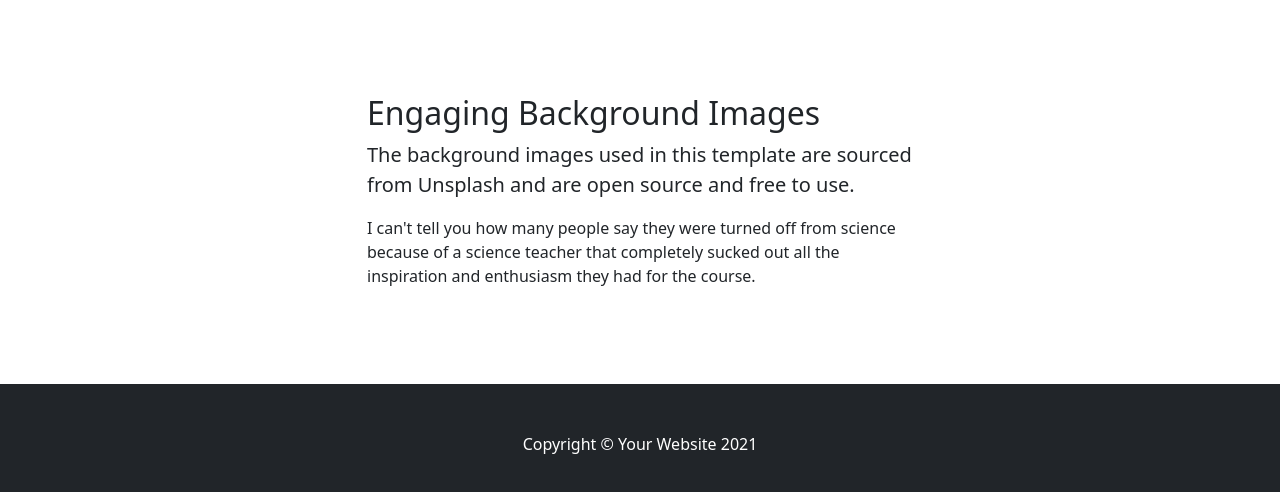
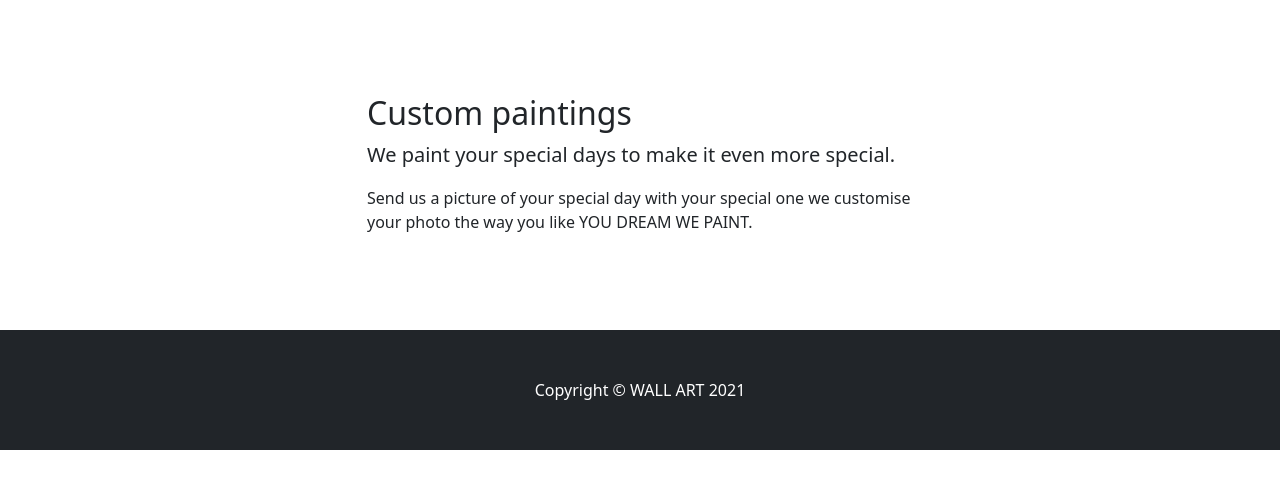
Before and after one commit to HarshithaMaruthi/task-1, a plain HTML site: page index.html in a window 1280 px wide. Shown: the part 1250-1742 px from the top of the page. After the commit the page ends 1700 px from the top, so only its background shows below. Drawn offline with nearby package versions, Linux system fonts and the light colour scheme; files that its build step writes are made by us from their sources; a script that the page names is missing.

Commit message:
Update index.html

```diff
--- a/index.html
+++ b/index.html
@@ -5,7 +5,7 @@
         <meta name="viewport" content="width=device-width, initial-scale=1, shrink-to-fit=no" />
         <meta name="description" content="" />
         <meta name="author" content="" />
-        <title> Wall Paintings - Wall Paintings Template</title>
+        <title> Wall Art - Wall Paintings Template</title>
         <!-- Favicon-->
         <link rel="icon" type="image/x-icon" href="assets/favicon.ico" />
         <!-- Core theme CSS (includes Bootstrap)-->
@@ -47,7 +47,7 @@
             </div>
         </section>
         <!-- Image element - set the background image for the header in the line below-->
-        <div class="py-5 bg-image-full" style="background-image: url('https://source.unsplash.com/4ulffa6qoKA/1200x800')">
+        <div class="py-5 bg-image-full" style="background-image: url('C:\Users\Harshitha M\Documents\GitHub\task-01\assets')">
             <!-- Put anything you want here! The spacer below with inline CSS is just for demo purposes!-->
             <div style="height: 20rem"></div>
         </div>
@@ -56,16 +56,16 @@
             <div class="container my-5">
                 <div class="row justify-content-center">
                     <div class="col-lg-6">
-                        <h2>Engaging Background Images</h2>
-                        <p class="lead">The background images used in this template are sourced from Unsplash and are open source and free to use.</p>
-                        <p class="mb-0">I can't tell you how many people say they were turned off from science because of a science teacher that completely sucked out all the inspiration and enthusiasm they had for the course.</p>
+                        <h2> Custom paintings</h2>
+                       <p class="lead">We paint your special days to make it even more special.</p>
+                        <p class="mb-0">Send us a picture of your special day with your special one we customise your photo the way you like YOU DREAM WE PAINT.</p>
                     </div>
                 </div>
             </div>
         </section>
         <!-- Footer-->
         <footer class="py-5 bg-dark">
-            <div class="container"><p class="m-0 text-center text-white">Copyright &copy; Your Website 2021</p></div>
+            <div class="container"><p class="m-0 text-center text-white">Copyright &copy; WALL ART 2021</p></div>
         </footer>
         <!-- Bootstrap core JS-->
         <script src="https://cdn.jsdelivr.net/npm/bootstrap@5.1.0/dist/js/bootstrap.bundle.min.js"></script>
```
